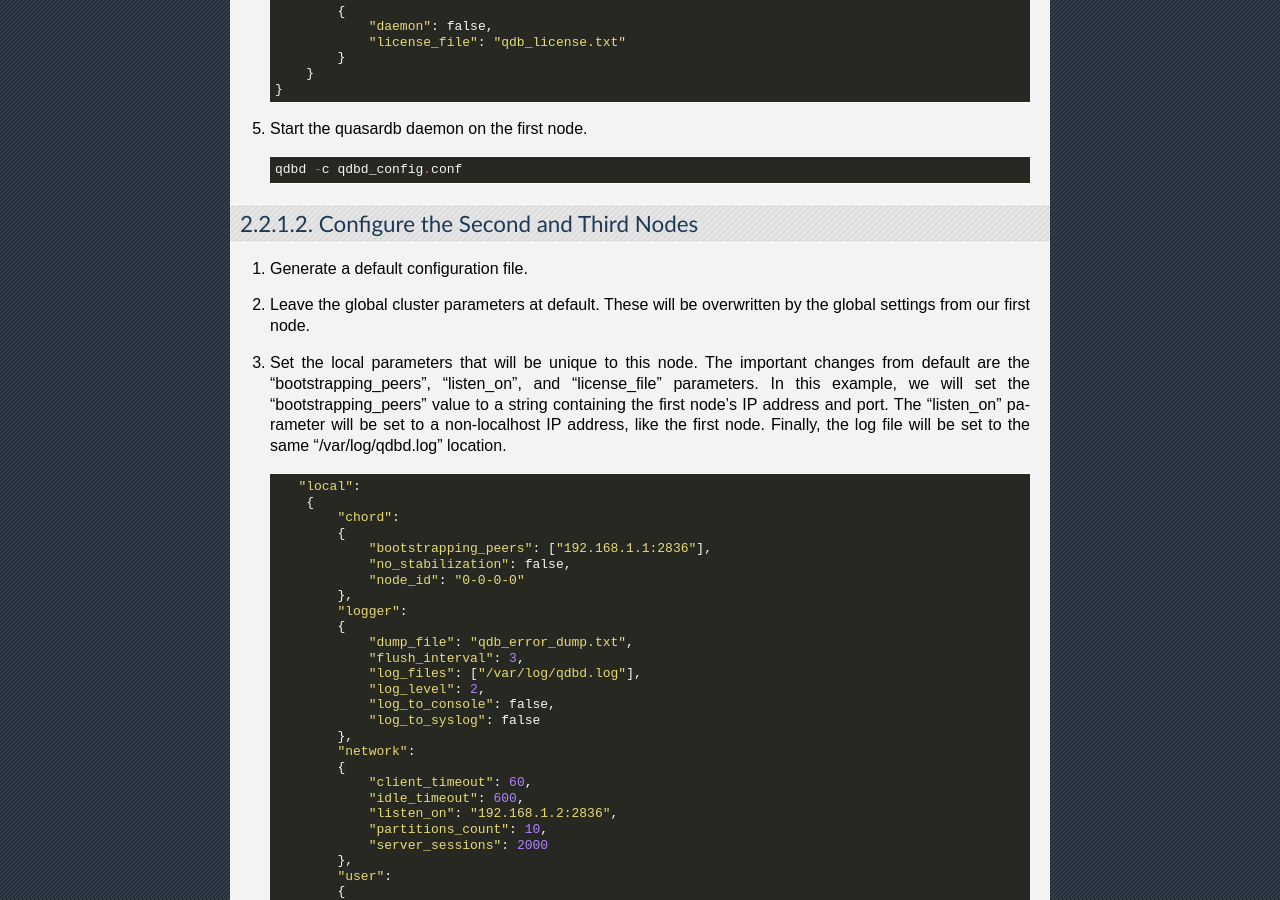
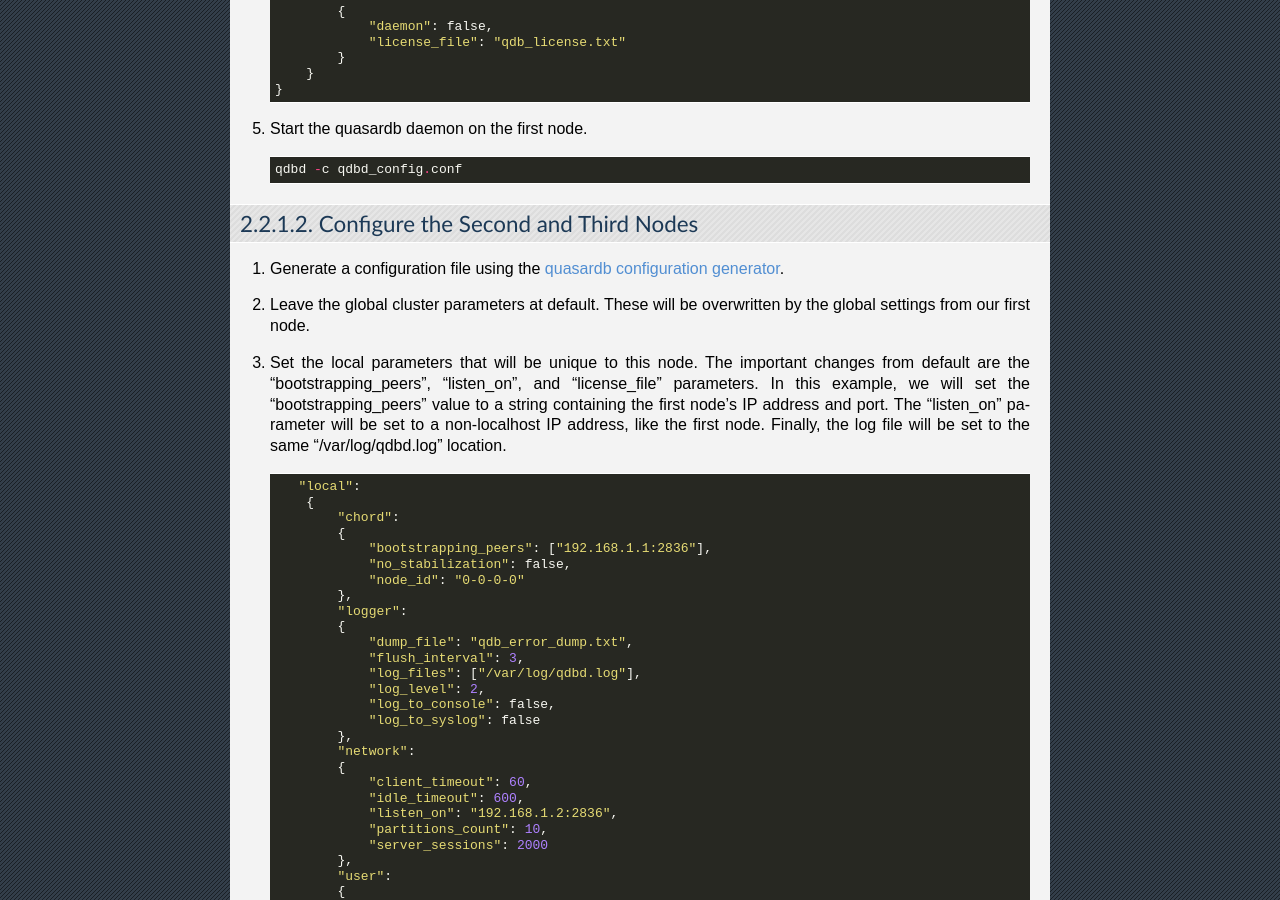
Before and after one commit to iltommi/qdb-documentation, a Sphinx documentation site: the page built from source/tutorials/one_ring.rst, in a window 1280 px wide and 900 px high, scrolled down 1440 px. Built offline with Sphinx 7.4.7, drawn with Linux system fonts in a browser that asks for light colours; pages that are not in the unit, such as notebooks, are missing from menus.

Commit message:
Tweak the second half of the one_ring tutorial to point to confgen.

```diff
--- a/source/tutorials/one_ring.rst
+++ b/source/tutorials/one_ring.rst
@@ -83,7 +83,7 @@ Configure the First Node
 Configure the Second and Third Nodes
 ~~~~~~~~~~~~~~~~~~~~~~~~~~~~~~~~~~~~
 
-#. Generate a default configuration file.
+#. Generate a configuration file using the :doc:`../reference/confgen`.
 
 #. Leave the global cluster parameters at default. These will be overwritten by the global settings from our first node.
 
```
